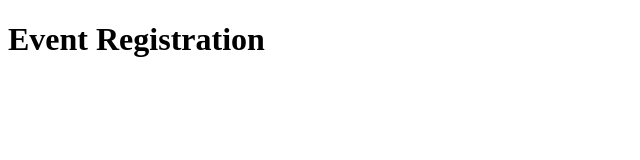
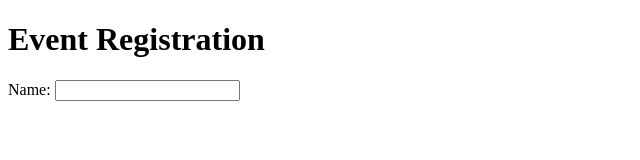
Before and after one commit to Troupp55/CodingChallenge8, a plain HTML site: page index.html in a window 1280 px wide. Shown: the whole page, without its empty margins (0-640 px from the left). Drawn offline with Linux system fonts and the light colour scheme.

Commit message:
Add form element and name input

```diff
--- a/index.html
+++ b/index.html
@@ -9,3 +9,6 @@
     <h1>Event Registration</h1>
 </body>
 </html>
+<form id="registration-form">
+    <label for="name">Name:</label>
+    <input type="text" id="name" name="name" required><br><br>
```
